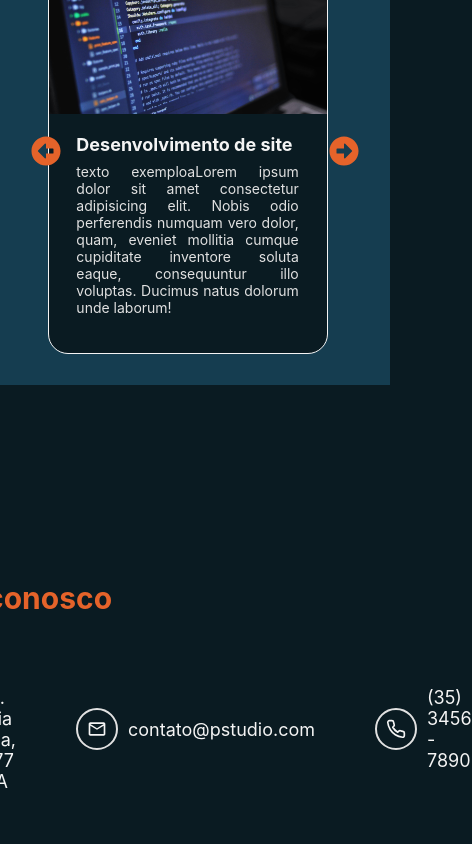
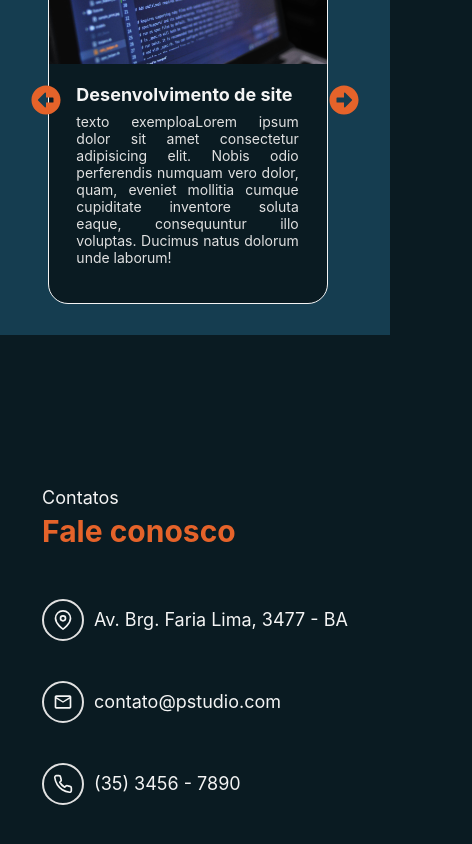
Before and after one commit to sbtechonologydepartment/sb-site, a React (Vite) app: page / in a window 390 px wide. Shown: the part 3775-4619 px from the top of the page, 472 px wide, since content can reach past the window. Before the commit the page ends 4598 px from the top, so only its background shows below. Built offline with nearby package versions, Linux system fonts and the light colour scheme.

Commit message:
responsive: adding responsiveness to contactUs section

```diff
--- a/src/components/Header/header-styles.ts
+++ b/src/components/Header/header-styles.ts
@@ -124,6 +124,10 @@
 `
 
 export const SideBar = styled.div<IPropsTheme>`
+    position: fixed;
+    right: 0;
+    top: 0;
+    bottom: 0;
 
     transition: all ease-in-out 1s;
     &.open {
@@ -141,10 +145,6 @@
 
     border-radius: 5% 0% 0% 5%;
     border-left: 1px solid ${({theme}) => theme.COLORS.GRAY};
-
-    position: absolute;
-    right: 0;
-    top: 0;
 
     background-color: ${({theme}) => theme.COLORS.LIGHT_BLUE};
 
--- a/src/pages/Home/home-styles.ts
+++ b/src/pages/Home/home-styles.ts
@@ -10,6 +10,10 @@
     flex-direction: column;
     align-items: center;
     gap: 20vh;
+
+    @media (max-width: ${DEVICE_BREAKPOINTS.MD}) {
+        gap: 18vh;
+    }
 
     > div#start-home {
         position: relative;
--- a/src/sections/ContactUs/contactUs-styles.ts
+++ b/src/sections/ContactUs/contactUs-styles.ts
@@ -1,5 +1,6 @@
 import styled from "styled-components";
 import { IPropsTheme } from "../../styles/theme";
+import { DEVICE_BREAKPOINTS } from "../../styles/deviceBreakpoints";
 
 export const Container = styled.div<IPropsTheme>`
     width: 100%;
@@ -9,6 +10,10 @@
     flex-direction: row;
     align-items: center;
     justify-content: center;
+
+    @media (max-width: ${DEVICE_BREAKPOINTS.MD}) {
+        padding: 0% 8% 25%;
+    }
 
 
     #contact-options {
@@ -47,6 +52,11 @@
                 flex-direction: row;
                 gap: 6rem;
 
+                @media (max-width: ${DEVICE_BREAKPOINTS.MD}) {
+                    flex-direction: column;
+                    gap: 4rem;
+                }
+
                 .contact-way {
                     display: flex;
                     flex-direction: row;
```
